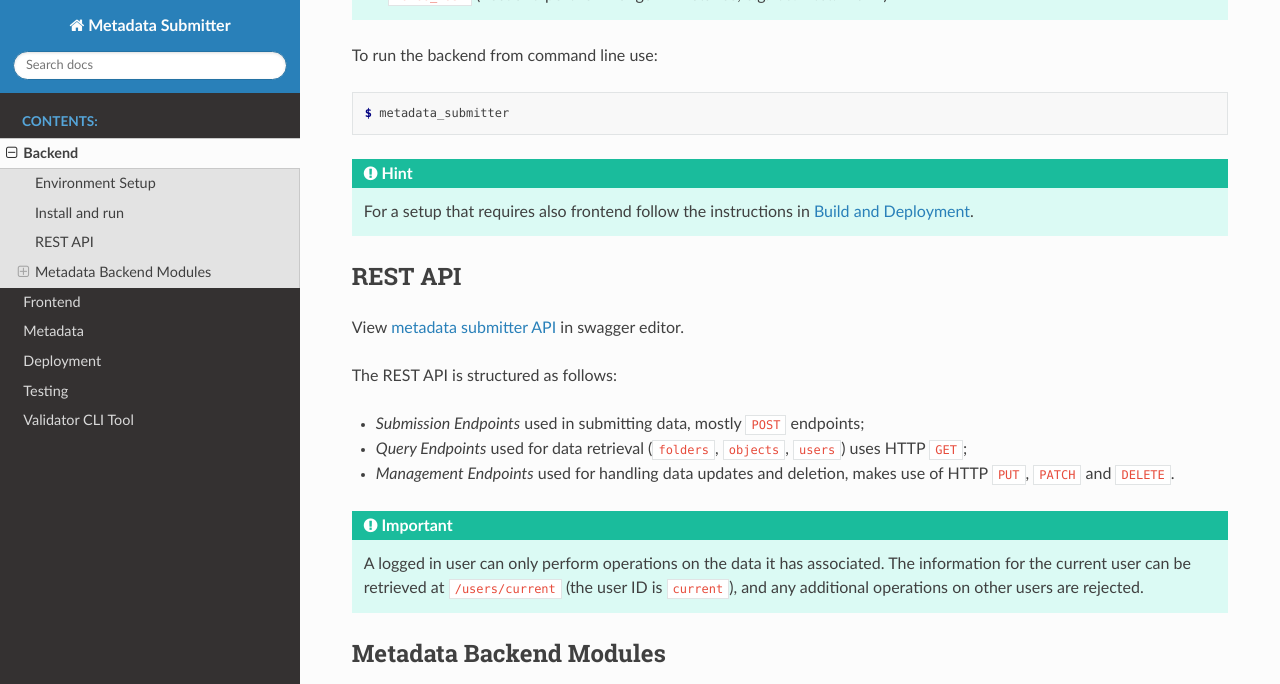
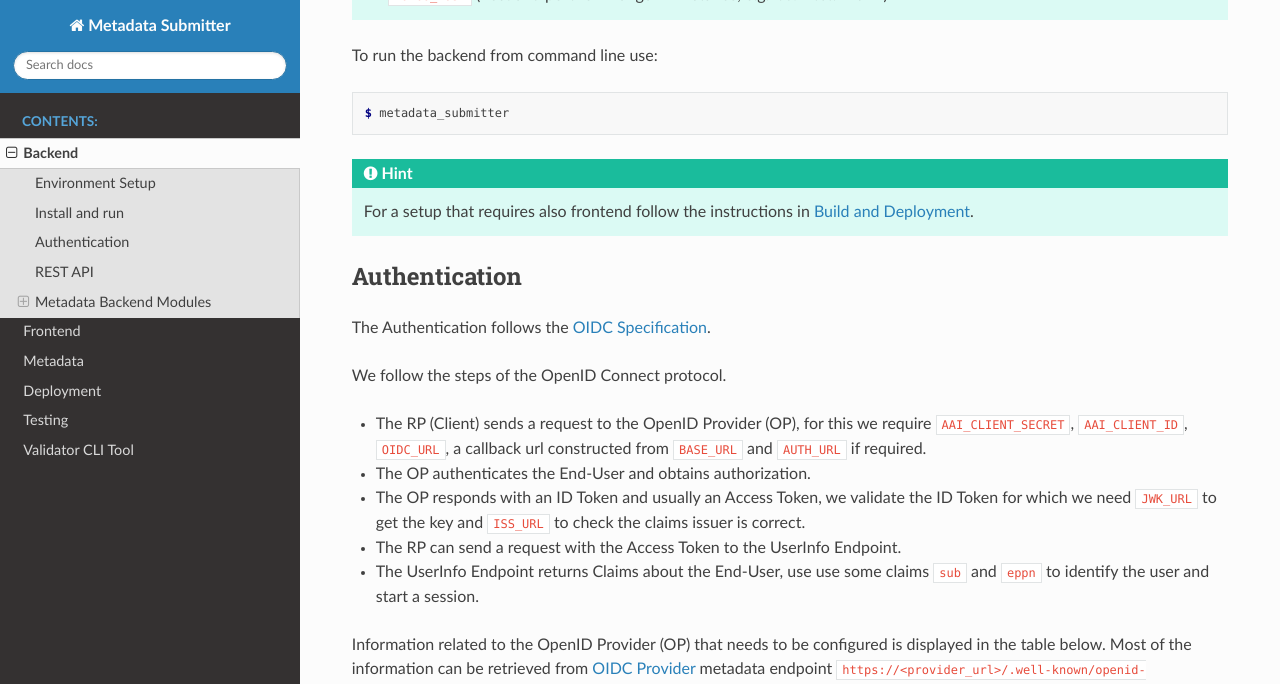
Before and after one commit to CSCfi/metadata-submitter, a Sphinx documentation site: the page built from docs/submitter.rst, in a window 1280 px wide and 1400 px high, scrolled down 2023 px. Shown: the top 684 px of the window. Built offline with Sphinx 7.4.7 and the Read the Docs theme 2.0.0, drawn with Linux system fonts in a browser that asks for light colours; some of the changed text lies outside the part shown.

Commit message:
add more information on OIDC configuration

````diff
--- a/docs/submitter.rst
+++ b/docs/submitter.rst
@@ -41,21 +41,21 @@ the table below.
 +--------------------------------+-------------------------------+-----------------------------------------------------------------------------------+
 | ``AAI_CLIENT_ID``              | ``secret``                    | OIDC client ID.                                                                   |
 +--------------------------------+-------------------------------+-----------------------------------------------------------------------------------+
-| ``AUTH_REFERER``               | ``-``                         | OIDC AUTH endpoint that redirects the request to the application.                 |
+| ``AUTH_REFERER``               | ``-``                         | OIDC Provider url that redirects the request to the application.                  |
 +--------------------------------+-------------------------------+-----------------------------------------------------------------------------------+
 | ``BASE_URL``                   | ``http://localhost:5430``     | base URL of the metadata submitter.                                               |
 +--------------------------------+-------------------------------+-----------------------------------------------------------------------------------+
 | ``ISS_URL``                    | ``-``                         | OIDC claim issuer URL.                                                            |
 +--------------------------------+-------------------------------+-----------------------------------------------------------------------------------+
-| ``AUTH_URL``                   | ``-``                         | Set if a special OID authorize URL is required.                                   |
+| ``AUTH_URL``                   | ``-``                         | Set if a special OIDC authorize URL is required.                                  |
 |                                |                               | otherwise use ``"OIDC_URL"/authorize``.                                           |
 +--------------------------------+-------------------------------+-----------------------------------------------------------------------------------+
-| ``OIDC_URL``                   | ``-``                         | OIDC base URL for constructing OIDC protocol endpoint calls.                      |
+| ``OIDC_URL``                   | ``-``                         | OIDC base URL for constructing OIDC provider endpoint calls.                      |
 +--------------------------------+-------------------------------+-----------------------------------------------------------------------------------+
-| ``REDIRECT_URL``               | ``-``                         | Enable this for working with front-end on ``localhost`` or change to              |
+| ``REDIRECT_URL``               | ``-``                         | Required only for testing with front-end on ``localhost`` or change to            |
 |                                |                               | ``http://frontend:3000`` if started using ``docker-compose`` (see :ref:`deploy`). |
 +--------------------------------+-------------------------------+-----------------------------------------------------------------------------------+
-| ``JWL_URL``                    | ``-``                         | JWK OIDC URL for retrieving key for validating ID token.                          |
+| ``JWK_URL``                    | ``-``                         | JWK OIDC URL for retrieving key for validating ID token.                          |
 +--------------------------------+-------------------------------+-----------------------------------------------------------------------------------+
 | ``LOG_LEVEL``                  | ``INFO``                      | Set logging level, uppercase.                                                     |
 +--------------------------------+-------------------------------+-----------------------------------------------------------------------------------+
@@ -110,6 +110,50 @@ To run the backend from command line use:
 
 .. hint:: For a setup that requires also frontend follow the instructions in :ref:`deploy`.
 
+Authentication
+--------------
+
+The Authentication follows the `OIDC Specification <https://openid.net/specs/openid-connect-core-1_0.html>`_.
+
+We follow the steps of the OpenID Connect protocol.
+
+- The RP (Client) sends a request to the OpenID Provider (OP),
+  for this we require ``AAI_CLIENT_SECRET``, ``AAI_CLIENT_ID``, ``OIDC_URL``, a callback url constructed from ``BASE_URL`` and
+  ``AUTH_URL`` if required.
+- The OP authenticates the End-User and obtains authorization.
+- The OP responds with an ID Token and usually an Access Token,
+  we validate the ID Token for which we need ``JWK_URL`` to get the key and ``ISS_URL`` to check the claims issuer is correct.
+- The RP can send a request with the Access Token to the UserInfo Endpoint.
+- The UserInfo Endpoint returns Claims about the End-User, use use some claims ``sub`` and ``eppn`` to identify the user and start a session.
+
+Information related to the OpenID Provider (OP) that needs to be configured is displayed in the table below.
+Most of the information can be retrieved from `OIDC Provider <https://openid.net/specs/openid-connect-discovery-1_0.html#ProviderMetadata>`_ metadata
+endpoint ``https://<provider_url>/.well-known/openid-configuration``.
+
++--------------------------------+-------------------------------+-----------------------------------------------------------------------------------+
+| ENV                            | Default                       | Description                                                                       |
++--------------------------------+-------------------------------+-----------------------------------------------------------------------------------+
+| ``AAI_CLIENT_SECRET``          | ``public```                   | OIDC client secret.                                                               |
++--------------------------------+-------------------------------+-----------------------------------------------------------------------------------+
+| ``AAI_CLIENT_ID``              | ``secret``                    | OIDC client ID.                                                                   |
++--------------------------------+-------------------------------+-----------------------------------------------------------------------------------+
+| ``AUTH_REFERER``               | ``-``                         | OIDC Provider url that redirects the request to the application.                  |
++--------------------------------+-------------------------------+-----------------------------------------------------------------------------------+
+| ``BASE_URL``                   | ``http://localhost:5430``     | base URL of the metadata submitter.                                               |
++--------------------------------+-------------------------------+-----------------------------------------------------------------------------------+
+| ``ISS_URL``                    | ``-``                         | OIDC claim issuer URL.                                                            |
++--------------------------------+-------------------------------+-----------------------------------------------------------------------------------+
+| ``AUTH_URL``                   | ``-``                         | Set if a special OIDC authorize URL is required.                                  |
+|                                |                               | otherwise use ``"OIDC_URL"/authorize``.                                           |
++--------------------------------+-------------------------------+-----------------------------------------------------------------------------------+
+| ``OIDC_URL``                   | ``-``                         | OIDC base URL for constructing OIDC provider endpoint calls.                      |
++--------------------------------+-------------------------------+-----------------------------------------------------------------------------------+
+| ``REDIRECT_URL``               | ``-``                         | Required only for testing with front-end on ``localhost`` or change to            |
+|                                |                               | ``http://frontend:3000`` if started using ``docker-compose`` (see :ref:`deploy`). |
++--------------------------------+-------------------------------+-----------------------------------------------------------------------------------+
+| ``JWK_URL``                    | ``-``                         | JWK OIDC URL for retrieving key for validating ID token.                          |
++--------------------------------+-------------------------------+-----------------------------------------------------------------------------------+
+
 
 REST API
 --------
````
